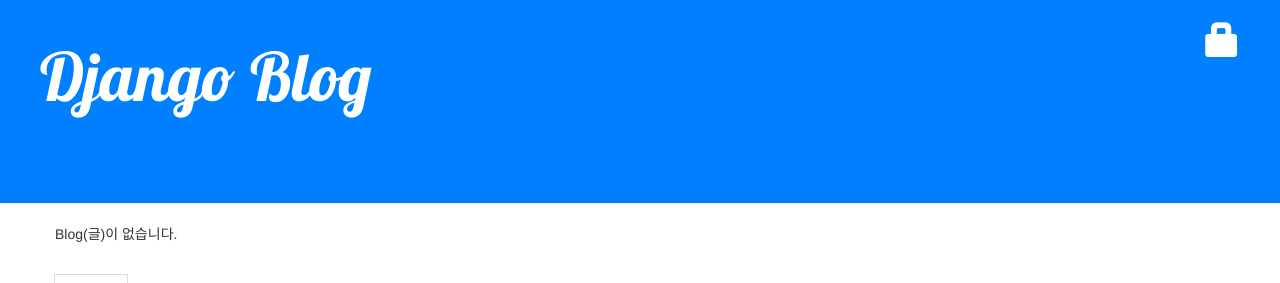
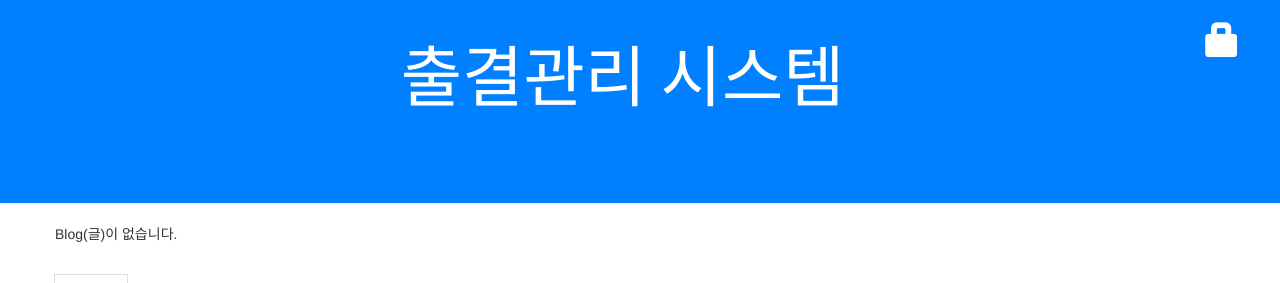
Before and after one commit to wand96/test-cicd, a Django app: template blog/templates/blog/post_list.html in a window 1280 px wide. Shown: the top 283 px of the page. Run offline with Django 3.2, Linux system fonts and the light colour scheme; the template is opened without the code that fills it, so the values that code supplies are empty; some libraries are stand-ins or nearby versions.

Commit message:
change image29

```diff
--- a/blog/templates/blog/base.html
+++ b/blog/templates/blog/base.html
@@ -5,7 +5,7 @@
 
 <head>
     <meta charset="UTF-8">
-    <title>Django Blog</title>
+    <title>출결관리 시스템</title>
     <link rel="stylesheet" href="https://maxcdn.bootstrapcdn.com/bootstrap/3.3.2/css/bootstrap.min.css">
     <link rel="stylesheet" href="https://maxcdn.bootstrapcdn.com/bootstrap/3.3.2/css/bootstrap-theme.min.css">
     <link rel="stylesheet" href="http://fonts.googleapis.com/css?family=Lobster&subset=latin,latin-ext">
@@ -27,7 +27,7 @@
                 <span class="glyphicon glyphicon-lock"></span>
             </a>
         {% endif %}
-        <h1><a href="{% url 'post_list_home' %}">Django Blog</a></h1>
+        <h1><center href="{% url 'post_list_home' %}">출결관리 시스템</center></h1>
     </div>
     <!-- HTML 주석 -->
     {# 파이썬 주석1 #}
```
